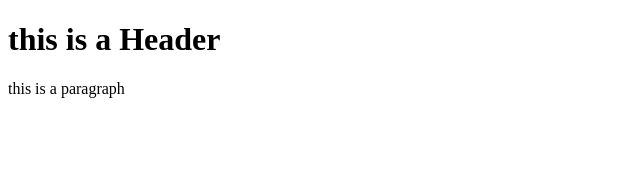
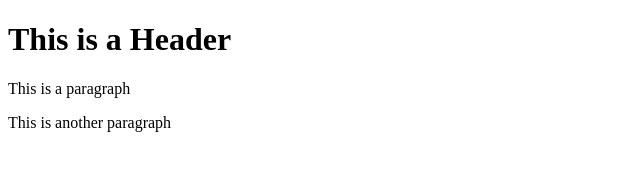
Before and after one commit to OtwayG/git.test, a plain HTML site: page index.html in a window 1280 px wide. Shown: the whole page, without its empty margins (0-640 px from the left). Drawn offline with Linux system fonts and the light colour scheme.

Commit message:
third commit

```diff
--- a/index.html
+++ b/index.html
@@ -1,7 +1,8 @@
 <!DOCTYPE html>
 <html>
     <body>
-        <H1>this is a Header</H1>
-        <p>this is a paragraph</p>
+        <H1>This is a Header</H1>
+        <p>This is a paragraph</p>
+        <p>This is another paragraph</p>
     </body>
 </html>
```
